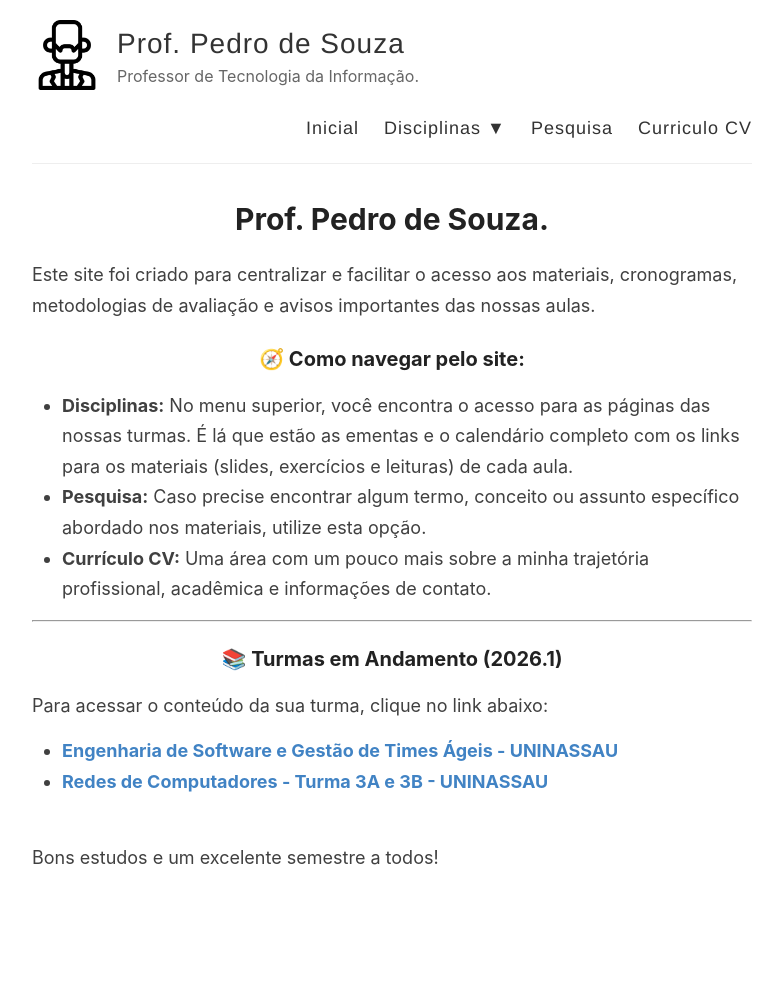
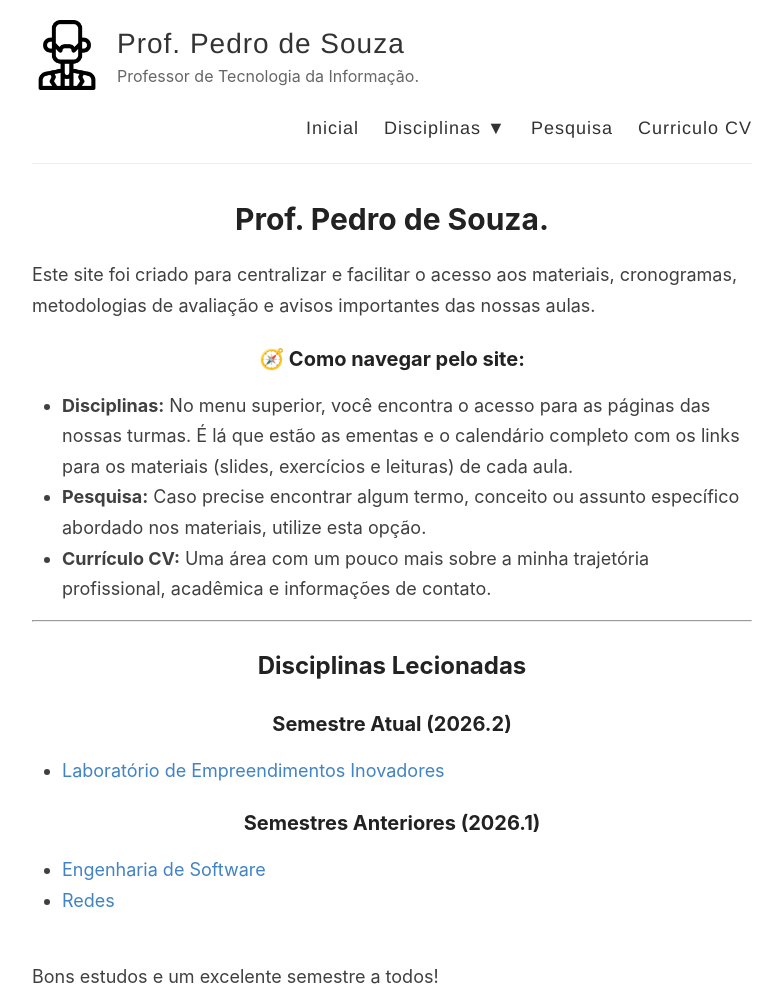
Before and after one commit to prgsouza/prgsouza.github.io, a Jekyll site: the page built from index.md, in a window 1280 px wide. Shown: the whole page, without its empty margins (248-1031 px from the left). Built offline with Jekyll 4.4.1, drawn with Linux system fonts in a browser that asks for light colours; before the commit the page ends 900 px from its top, so only the background shows below that.

Commit message:
Update index.md

```diff
--- a/index.md
+++ b/index.md
@@ -13,12 +13,15 @@ Este site foi criado para centralizar e facilitar o acesso aos materiais, cronog
 
 ---
 
-### 📚 Turmas em Andamento (2026.1)
+## Disciplinas Lecionadas
 
-Para acessar o conteúdo da sua turma, clique no link abaixo:
+### Semestre Atual (2026.2)
+* [Laboratório de Empreendimentos Inovadores](/lei/)
 
-* **[Engenharia de Software e Gestão de Times Ágeis - UNINASSAU]({{ site.baseurl }}/es/)**
-* **[Redes de Computadores - Turma 3A e 3B - UNINASSAU]({{ site.baseurl }}/redes/)**
+### Semestres Anteriores (2026.1)
+* [Engenharia de Software](/es/)
+* [Redes](/redes/)
+
 
 <br>
 Bons estudos e um excelente semestre a todos!
```
